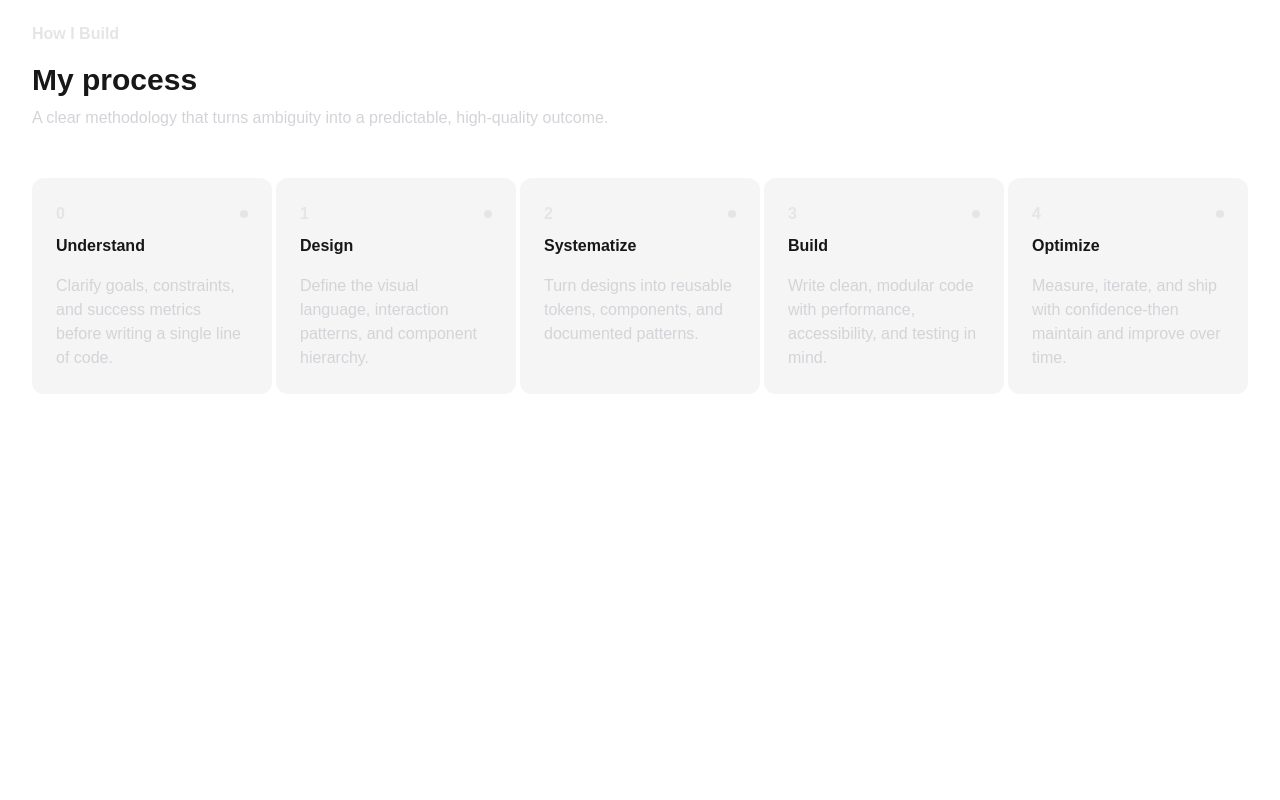
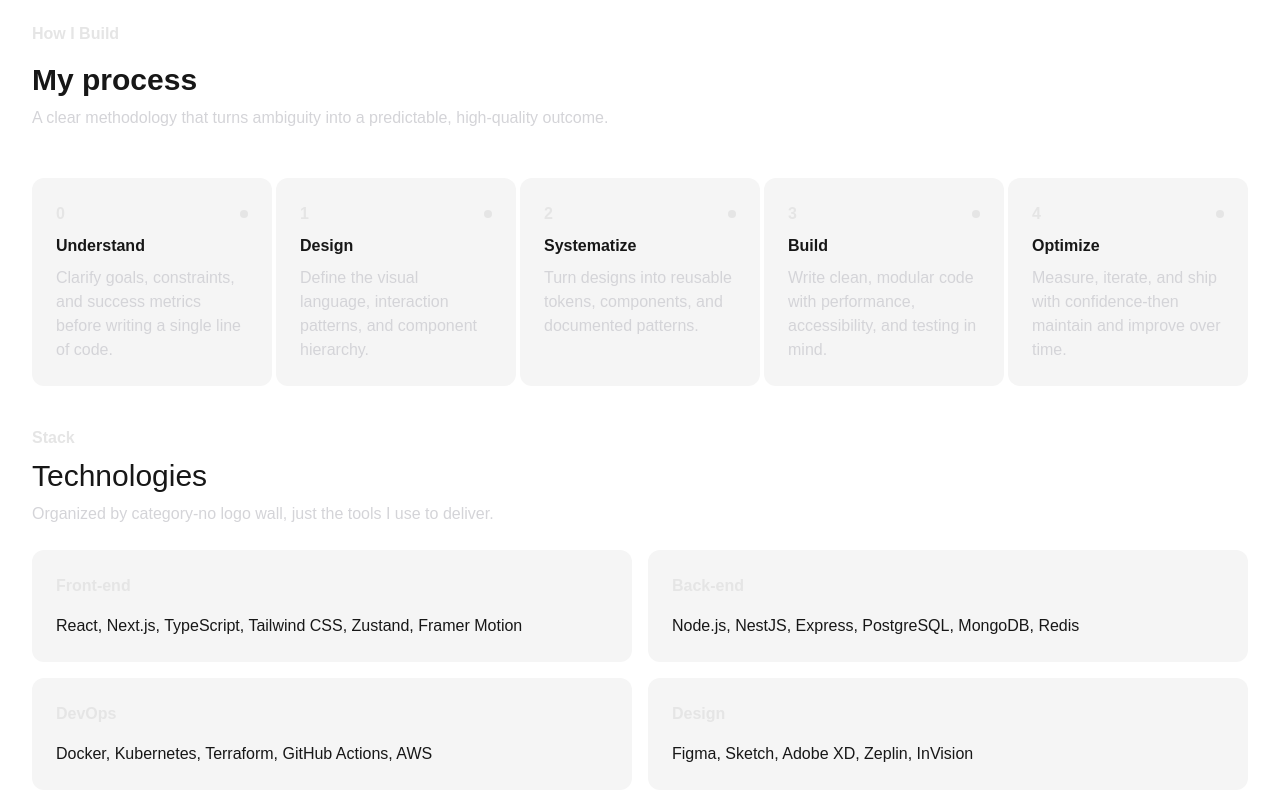
Before and after one commit to Camilozv-94/cv, a Next.js app: page / in a window 1280 px wide. Shown: the part 436-1236 px from the top of the page. Before the commit the page ends 902 px from the top, so only its background shows below. Built offline with nearby package versions, Linux system fonts and the light colour scheme; no server answers.

Commit message:
feat(portfolio): add tech stack section
Display technologies, tools, and skills overview on the main page.

```diff
--- a/messages/en.json
+++ b/messages/en.json
@@ -42,5 +42,28 @@
                 "description": "Measure, iterate, and ship with confidence-then maintain and improve over time."
             }
         ]
+    },
+    "Stack": {
+        "title": "Stack",
+        "description": "Technologies",
+        "text": "Organized by category-no logo wall, just the tools I use to deliver.",
+        "card": [
+            {
+                "title": "Front-end",
+                "description": "React, Next.js, TypeScript, Tailwind CSS, Zustand, Framer Motion"
+            },
+            {
+                "title": "Back-end",
+                "description": "Node.js, NestJS, Express, PostgreSQL, MongoDB, Redis"
+            },
+            {
+                "title": "DevOps",
+                "description": "Docker, Kubernetes, Terraform, GitHub Actions, AWS"
+            },
+            {
+                "title": "Design",
+                "description": "Figma, Sketch, Adobe XD, Zeplin, InVision"
+            }
+        ]
     }
 }
--- a/messages/es.json
+++ b/messages/es.json
@@ -42,5 +42,28 @@
                 "description": "Medir, iterar y lanzar con confianza, manteniendo y mejorando continuamente."
             }
         ]
+    },
+    "Stack": {
+        "title": "Stack",
+        "description": "Tecnologías",
+        "text": "Organizado por categoría, sin parede de logos, solo las herramientas que uso para entregar.",
+        "card": [
+            {
+                "title": "Front-end",
+                "description": "React, Next.js, TypeScript, Tailwind CSS, Zustand, Framer Motion"
+            },
+            {
+                "title": "Back-end",
+                "description": "Node.js, NestJS, Express, PostgreSQL, MongoDB, Redis"
+            },
+            {
+                "title": "DevOps",
+                "description": "Docker, Kubernetes, Terraform, GitHub Actions, AWS"
+            },
+            {
+                "title": "Design",
+                "description": "Figma, Sketch, Adobe XD, Zeplin, InVision"
+            }
+        ]
     }
 }
--- a/src/app/page.tsx
+++ b/src/app/page.tsx
@@ -1,11 +1,13 @@
 import HomeSection from "@/components/sections/HomeSection";
 import HowIBuild from "@/components/sections/HowIBuildSection";
+import StackSection from "@/components/sections/StackSection";
 
 export default function Home() {
   return (
     <div className="flex flex-col flex-1 m-8">
       <HomeSection />
       <HowIBuild />
+      <StackSection />
     </div>
   );
 }
--- /dev/null
+++ b/src/components/sections/StackSection.tsx
@@ -0,0 +1,21 @@
+import { useTranslations } from "next-intl";
+import { Card } from "../ui/Card";
+
+const StackSection = () => {
+    const t = useTranslations("Stack");
+    const content = t.raw("card") as { title: string, description: string }[];
+    return (
+        <div className="flex flex-col gap-2">
+            <h1 className="text-secondary font-bold">{t('title')}</h1>
+            <h2 className="text-primary fornt-bold text-3xl">{t('description')}</h2>
+            <p className="text-tertiary">{t('text')}</p>
+            <div className="grid grid-cols-2 gap-4 mt-4">
+                {content.map((item, index) => (
+                    <Card key={index} title={item.title} description={item.description} variant="stack" />
+                ))}
+            </div>
+        </div>
+    )
+}
+
+export default StackSection
--- a/src/components/ui/Card.tsx
+++ b/src/components/ui/Card.tsx
@@ -1,18 +1,27 @@
 interface CardProps {
     title: string;
     description: string;
-    index: number;
+    index?: number;
+    variant?: 'process' | 'stack';
 }
 
-export const Card = ({ title, description, index }: CardProps) => {
+export const Card = ({ title, description, index, variant = 'process' }: CardProps) => {
+
+    const variantStyles = {
+        process: { title: 'text-primary font-bold mb-2d', description: "text-tertiary" },
+        stack: { title: 'text-secondary font-bold mb-2', description: "text-primary" },
+    }
+
     return (
-        <div className="flex flex-col w-60 p-6 rounded-xl bg-secondary-background gap-2">
-            <div className="flex flex-row justify-between items-center">
-                <h1 className="text-secondary font-bold">{index}</h1>
-                <span className="w-2 h-2 rounded-full bg-secondary" />
-            </div>
-            <h2 className="text-primary font-bold mb-2">{title}</h2>
-            <p className="text-tertiary">{description}</p>
+        <div className={`flex flex-col ${variant === 'process' && 'w-60'} p-6 rounded-xl gap-2 bg-secondary-background`}>
+            {variant === 'process' && (
+                <div className="flex flex-row justify-between items-center">
+                    <h1 className="text-secondary font-bold">{index}</h1>
+                    <span className="w-2 h-2 rounded-full bg-secondary" />
+                </div>
+            )}
+            <h2 className={variantStyles[variant].title}>{title}</h2>
+            <p className={variantStyles[variant].description}>{description}</p>
         </div>
     )
 }
```
